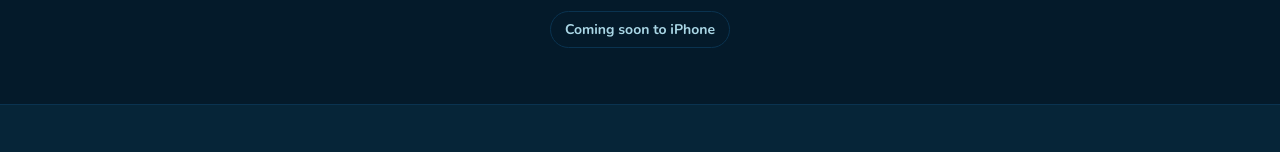
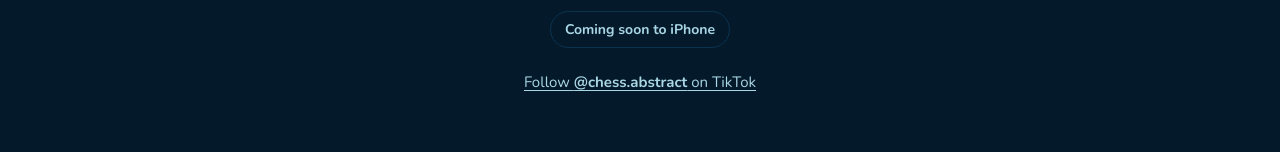
Before and after one commit to Ontelivo-Studio/ontelivo-studio.github.io, a plain HTML site: page play/index.html in a window 1280 px wide. Shown: the part 647-799 px from the top of the page. Drawn offline with Linux system fonts and the light colour scheme.

Commit message:
/play/: link to the TikTok profile @chess.abstract
Co-Authored-By: Claude Opus 5.5 <noreply@anthropic.com>
Claude-Session: https://claude.ai/code/session_01KDRZ7yndWXocyiF1zYZPyq

```diff
--- a/play/index.html
+++ b/play/index.html
@@ -47,6 +47,7 @@
   <a class="btn btn-primary btn-play" href="https://play.google.com/store/apps/details?id=com.ontelivo.chessabstract" rel="noopener"><svg class="play-ico" width="22" height="22" viewBox="0 0 24 24" aria-hidden="true"><path fill="currentColor" d="M5 2.6v18.8c0 .6.7 1 1.2.6l15-9.4c.5-.3.5-1 0-1.3L6.2 2c-.5-.3-1.200 0-1.200.6z"/></svg><span>Get it on Google Play</span></a>
   <p class="hero-note">Free · No account · Ads only if you choose</p>
   <p class="soon">Coming soon to iPhone</p>
+  <a class="social" href="https://www.tiktok.com/@chess.abstract" rel="noopener">Follow <strong>@chess.abstract</strong> on TikTok</a>
 </div></section>
 </main>
 <footer class="site-footer"><div class="wrap">
--- a/style.css
+++ b/style.css
@@ -140,6 +140,8 @@ em.accent { font-family: var(--display); font-style: italic; font-weight: 400; c
 .linkpage .lead { font-size: 19px; text-wrap: balance; }
 .linkpage .btn { width: 100%; max-width: 360px; min-height: 60px; padding: 0 18px; font-size: 19px; margin-top: 4px; white-space: nowrap; }
 .linkpage .soon { font-size: 14px; font-weight: 700; color: var(--soft); padding: 6px 14px; border: 1px solid var(--well); border-radius: 999px; }
+.linkpage .social { font-size: 15px; color: var(--soft); text-decoration: underline; text-underline-offset: 3px; padding: 8px 4px; }
+.linkpage .social:hover { color: var(--fg); }
 
 /* game page FAQ */
 #faq .faq { gap: 0; max-width: 46em; margin-top: 8px; }
```
Also changed, not shown: 1 other file.
